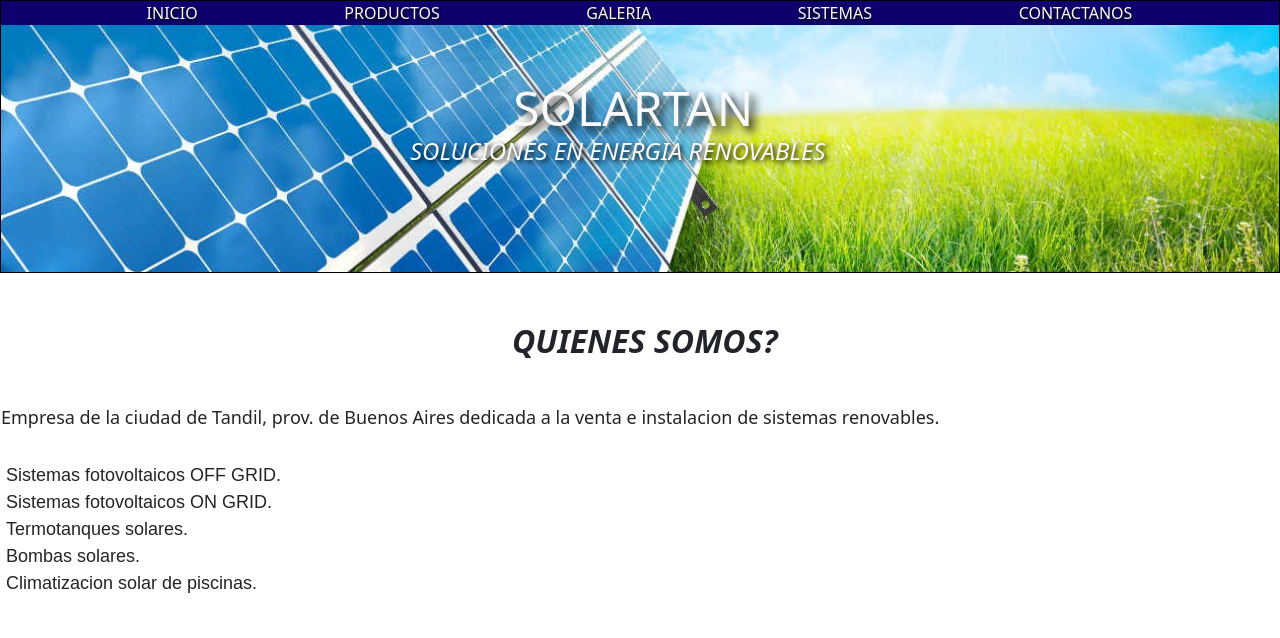
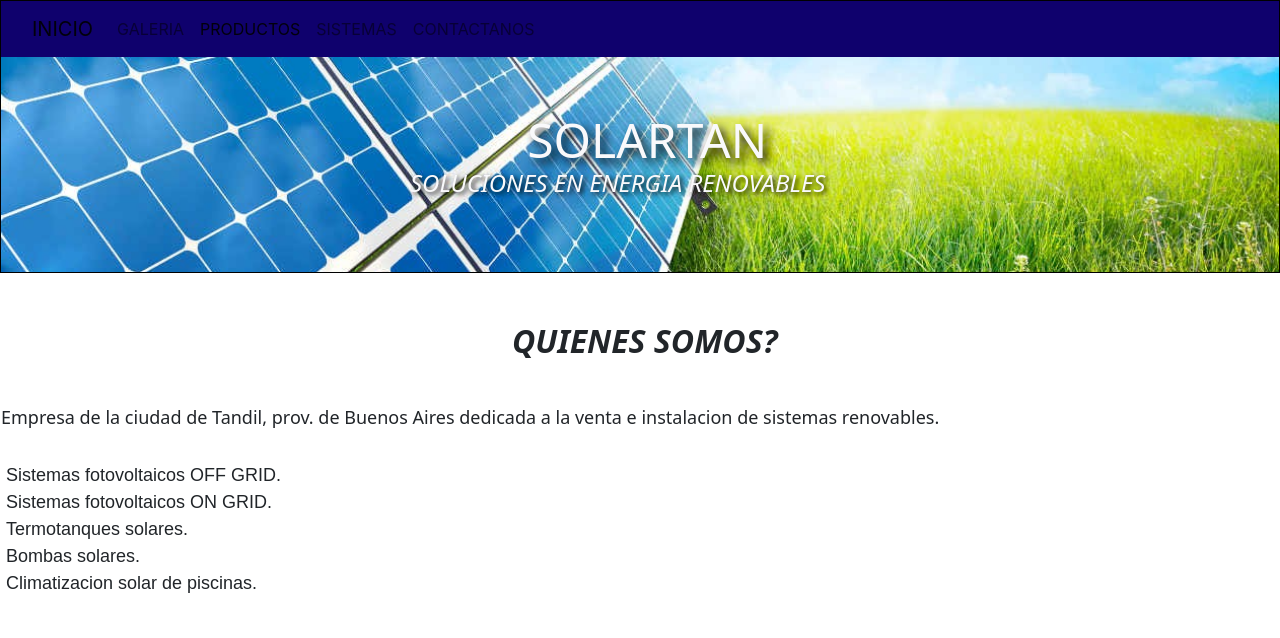
Before and after one commit to manuelmacedo92/proyecto-pagina, a plain HTML site: page index.html in a window 1280 px wide. Shown: the top 638 px of the page. Drawn offline with nearby package versions, Linux system fonts and the light colour scheme; files whose address does not match are found by name.

Commit message:
bootstrap

```diff
--- a/css/estilos.css
+++ b/css/estilos.css
@@ -8,6 +8,10 @@
 }
 ul{
     list-style-type: none;
+}
+.NAV{
+    background-color:rgb(15, 1, 109);
+
 }
 .contenedor{
     display: grid;
--- a/index.html
+++ b/index.html
@@ -10,18 +10,39 @@
     <link rel="stylesheet" href="https://cdnjs.cloudflare.com/ajax/libs/animate.css/4.1.1/animate.min.css"/>
 </head>
 <body>
-    <div class="contenedor">
+    <div class="contenedor ">
         <header class="header_index">
-            <nav class="nav_index">
-                <a class="nav" href="#">INICIO</a>
-                <a class="nav" href="./pages/productos.html">PRODUCTOS</a>
-                <a class="nav" href="./pages/Galeria.html">GALERIA</a>
-                <a class="nav" href="./pages/sistemas.html">SISTEMAS</a>
-                <a class="nav" href="./pages/contactanos.html">CONTACTANOS</a>
+          <nav class="navbar navbar-expand-lg navbar-light NAV">
+            <div class="container-fluid">
+              <a class="navbar-brand" href="#">INICIO</a>
+              <button class="navbar-toggler" type="button" data-bs-toggle="collapse" data-bs-target="#navbarNavDropdown" aria-controls="navbarNavDropdown" aria-expanded="false" aria-label="Toggle navigation">
+                <span class="navbar-toggler-icon"></span>
+              </button>
+              <div class="collapse navbar-collapse" id="navbarNavDropdown">
+                <ul class="navbar-nav">
+                  <li class="nav-item">
+                    <a class="nav-link" href="./pages/galeria.html">GALERIA</a>
+                  </li>
+                  <li class="nav-item">
+                    <a class="nav-link active" aria-current="page" href="./pages/productos.html">PRODUCTOS</a>
+                  </li>
+                  <li class="nav-item">
+                    <a class="nav-link" href="./pages/sistemas.html">SISTEMAS</a>
+                  </li>
+                  <li class="nav-item">
+                    <a class="nav-link" href="./pages/contactanos.html">CONTACTANOS</a>
+                  </li>
 
-            </nav>
-            <h1 class="titulo1">SOLARTAN </h1>
-            <h2 class="titulo2">SOLUCIONES EN ENERGIA RENOVABLES</h2>
+                  </ul>
+                  </li>
+                </ul>
+              </div>
+            </div>
+          </nav>
+
+
+            <h1 class= "container-fluid titulo1" >SOLARTAN </h1>
+            <h2 class= "titulo2 ">SOLUCIONES EN ENERGIA RENOVABLES</h2>
 
 
         </header>
```
Also changed, not shown: pages/galeria.html (+31 -10 lines).
